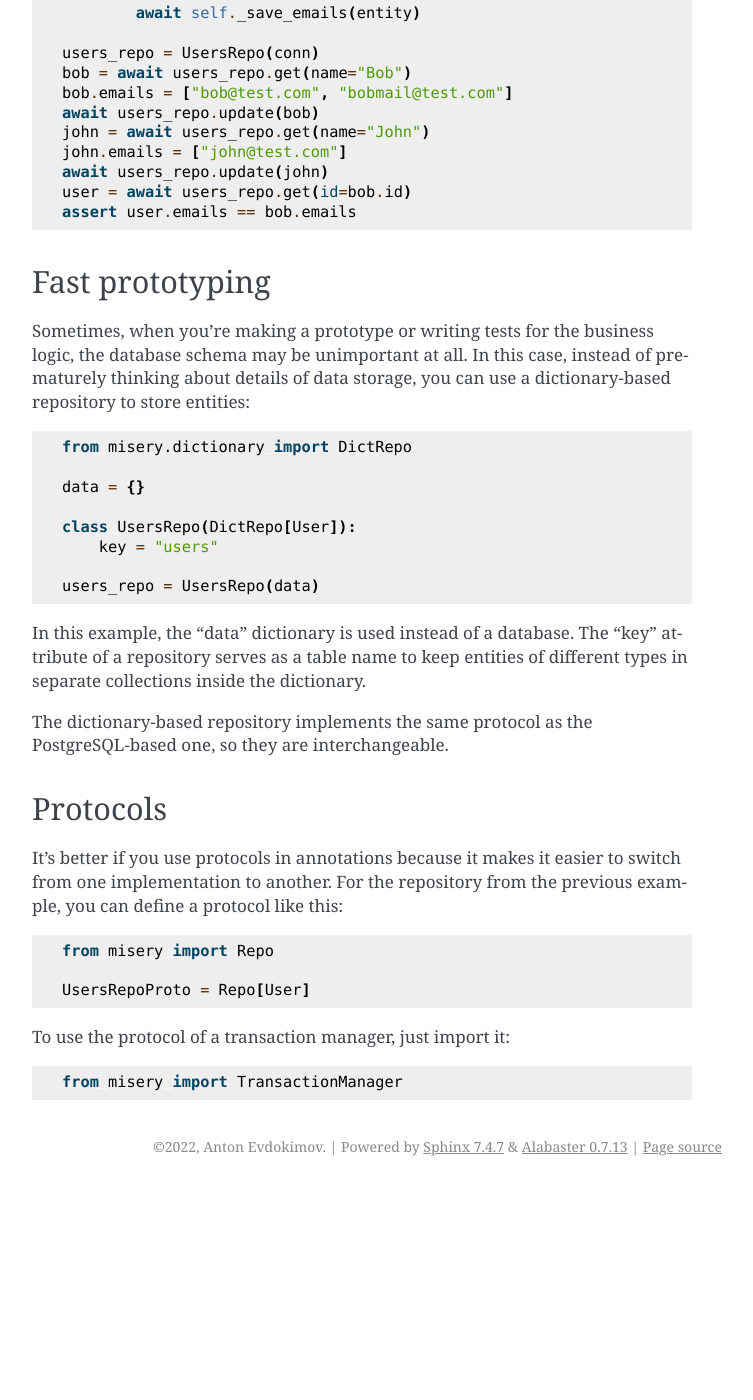
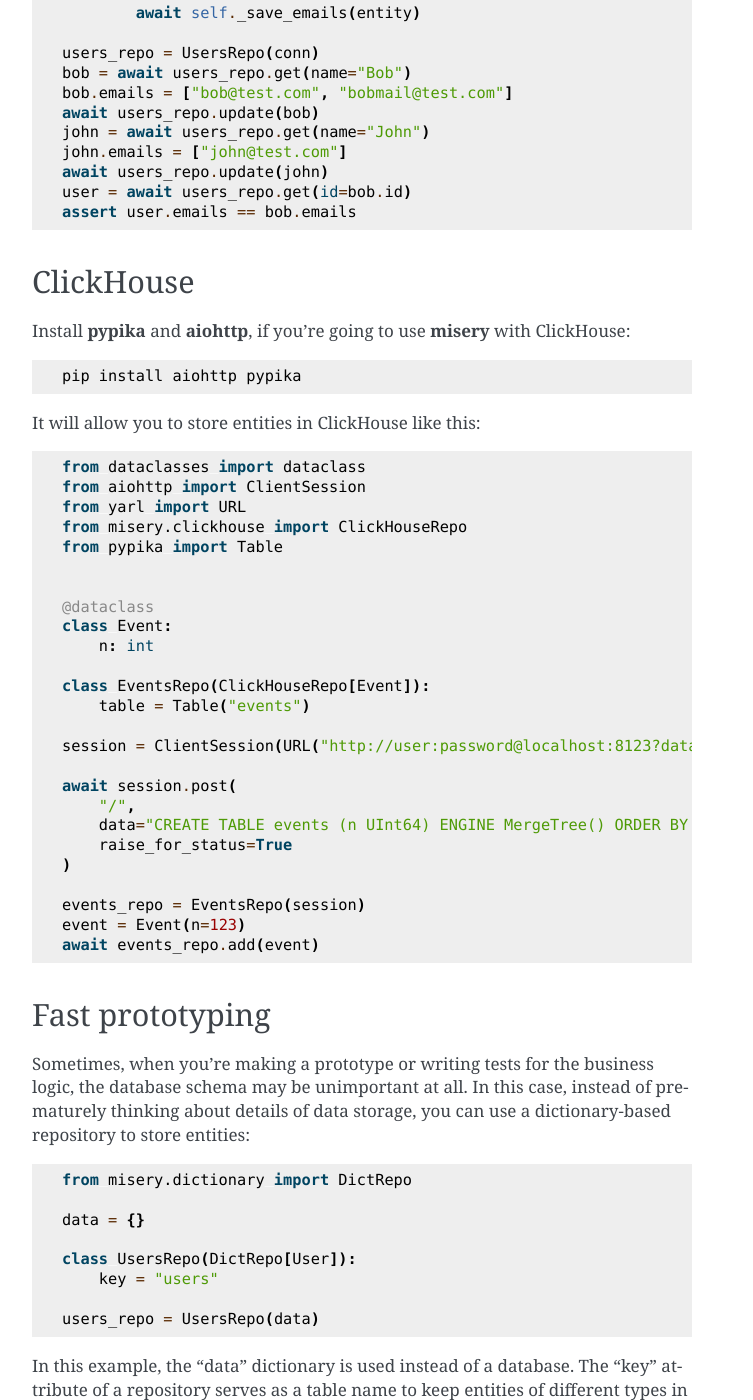
Before and after one commit to meowmeowcode/misery, a Sphinx documentation site: the page built from docs/source/guide.rst, in a window 1280 px wide and 1400 px high, scrolled down 5224 px. Shown: the whole window, without its empty margins (388-1141 px from the left). Built offline with Sphinx 7.4.7, drawn with Linux system fonts in a browser that asks for light colours; before the commit the page ends 6410 px from its top, so only the background shows below that.

Commit message:
rename ClickhouseRepo to ClickHouseRepo and add documentation for it

```diff
--- a/docs/source/conf.py
+++ b/docs/source/conf.py
@@ -22,7 +22,7 @@
 author = "Anton Evdokimov"
 
 # The full version, including alpha/beta/rc tags
-release = "0.1"
+release = "0.2"
 
 
 # -- General configuration ---------------------------------------------------
--- a/docs/source/guide.rst
+++ b/docs/source/guide.rst
@@ -264,6 +264,43 @@
     assert user.emails == bob.emails
 
 
+ClickHouse
+----------
+
+Install **pypika** and **aiohttp**, if you're going to use **misery**
+with ClickHouse::
+
+    pip install aiohttp pypika
+
+It will allow you to store entities in ClickHouse like this::
+
+    from dataclasses import dataclass
+    from aiohttp import ClientSession
+    from yarl import URL
+    from misery.clickhouse import ClickHouseRepo
+    from pypika import Table
+
+
+    @dataclass
+    class Event:
+        n: int
+
+    class EventsRepo(ClickHouseRepo[Event]):
+        table = Table("events")
+
+    session = ClientSession(URL("http://user:password@localhost:8123?database=example"))
+
+    await session.post(
+        "/",
+        data="CREATE TABLE events (n UInt64) ENGINE MergeTree() ORDER BY n",
+        raise_for_status=True
+    )
+
+    events_repo = EventsRepo(session)
+    event = Event(n=123)
+    await events_repo.add(event)
+
+
 Fast prototyping
 ----------------
 Sometimes, when you're making a prototype
--- a/docs/source/index.rst
+++ b/docs/source/index.rst
@@ -18,6 +18,8 @@
 - it works well with MyPy
 - it doesn't use a lot of magic
 
+Supported database systems: PostgreSQL, ClickHouse.
+
 Contents
 --------
 
--- a/misery/__init__.py
+++ b/misery/__init__.py
@@ -4,8 +4,9 @@
 from .core import (
     F,
     NotFound,
+    QueryError,
     Repo,
     TransactionManager,
 )
 
-__all__ = ("F", "NotFound", "Repo", "TransactionManager")
+__all__ = ("F", "NotFound", "QueryError", "Repo", "TransactionManager")
--- a/pyproject.toml
+++ b/pyproject.toml
@@ -1,8 +1,9 @@
 [tool.poetry]
 name = "misery"
-version = "0.1.0"
-description = ""
+version = "0.2.0"
 authors = ["Anton Evdokimov <meowmeowcode@gmail.com>"]
+description = "asyncio-friendly database toolkit"
+readme = "README.md"
 
 [tool.poetry.dependencies]
 python = ">=3.8"
```
Also changed, not shown: README.md (+59 -1 lines), docs/source/api.rst (+15 -0 lines), 3 other files.
